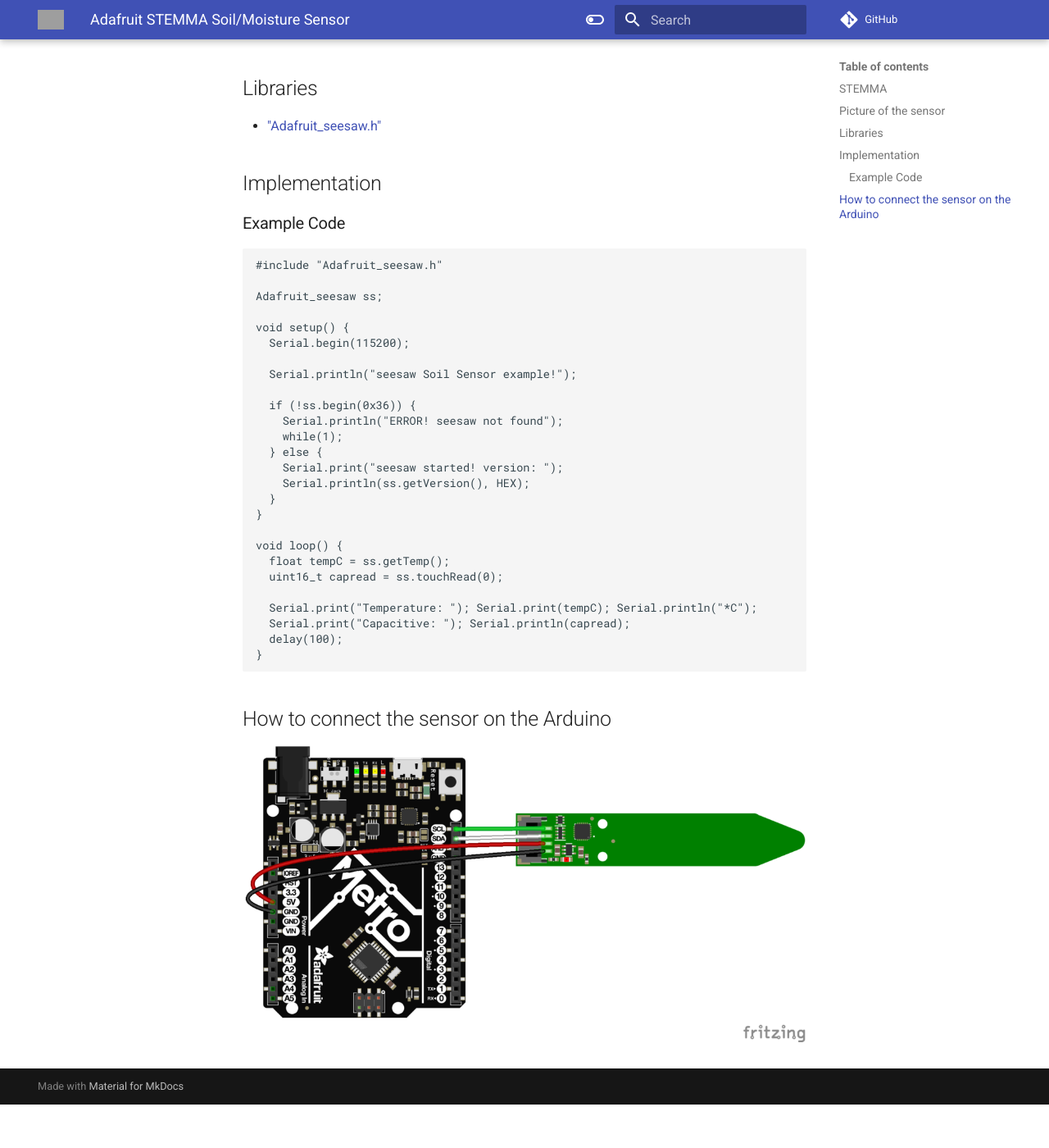
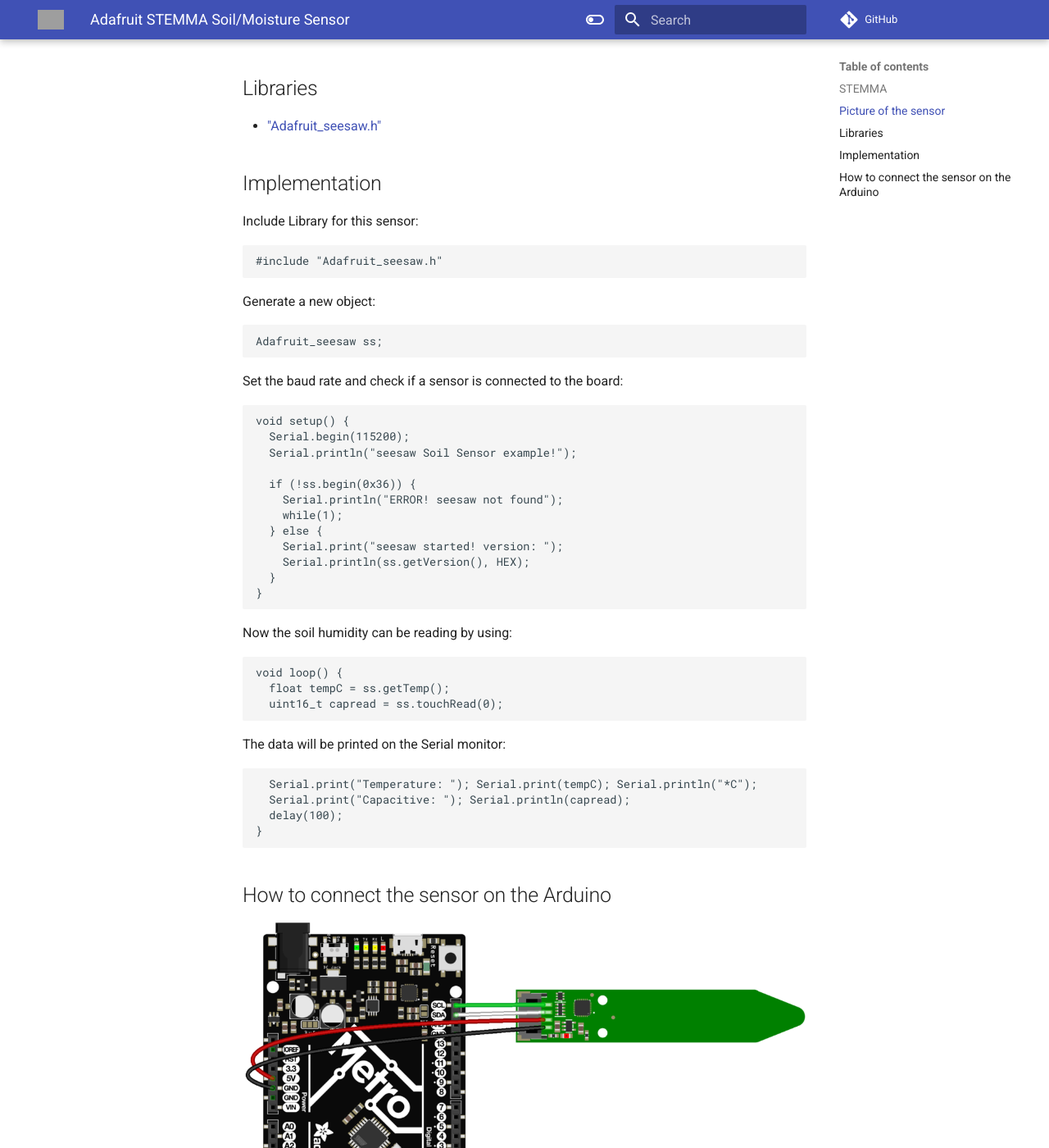
Before and after one commit to ECE-IoT/Prototyping, an MkDocs documentation site: the page built from docs/src/hardware/temperature-humidity/STEMMA.md, in a window 1280 px wide and 1400 px high, scrolled down 1438 px. Shown: the whole window at 82% size. Built offline with MkDocs 1.6.1 and Material for MkDocs 9.7.7, drawn with Linux system fonts in a browser that asks for light colours; comment, search, counter and statistics services are not loaded; before the commit the page ends 2785 px from its top, so only the background shows below that; grey boxes are pictures that could not be loaded.

Commit message:
FIX Code with comments

````diff
--- a/docs/src/hardware/temperature-humidity/STEMMA.md
+++ b/docs/src/hardware/temperature-humidity/STEMMA.md
@@ -27,16 +27,23 @@
 
 ## Implementation
 
-### Example Code
+Include Library for this sensor:
 
 ```
 #include "Adafruit_seesaw.h"
+```
 
+Generate a new object:
+
+```
 Adafruit_seesaw ss;
+```
 
+Set the baud rate and check if a sensor is connected to the board:
+
+```
 void setup() {
   Serial.begin(115200);
-
   Serial.println("seesaw Soil Sensor example!");
 
   if (!ss.begin(0x36)) {
@@ -47,11 +54,17 @@
     Serial.println(ss.getVersion(), HEX);
   }
 }
-
+```
+Now the soil humidity can be reading by using:
+```
 void loop() {
   float tempC = ss.getTemp();
   uint16_t capread = ss.touchRead(0);
+```
 
+The data will be printed on the Serial monitor:
+
+```
   Serial.print("Temperature: "); Serial.print(tempC); Serial.println("*C");
   Serial.print("Capacitive: "); Serial.println(capread);
   delay(100);
````
